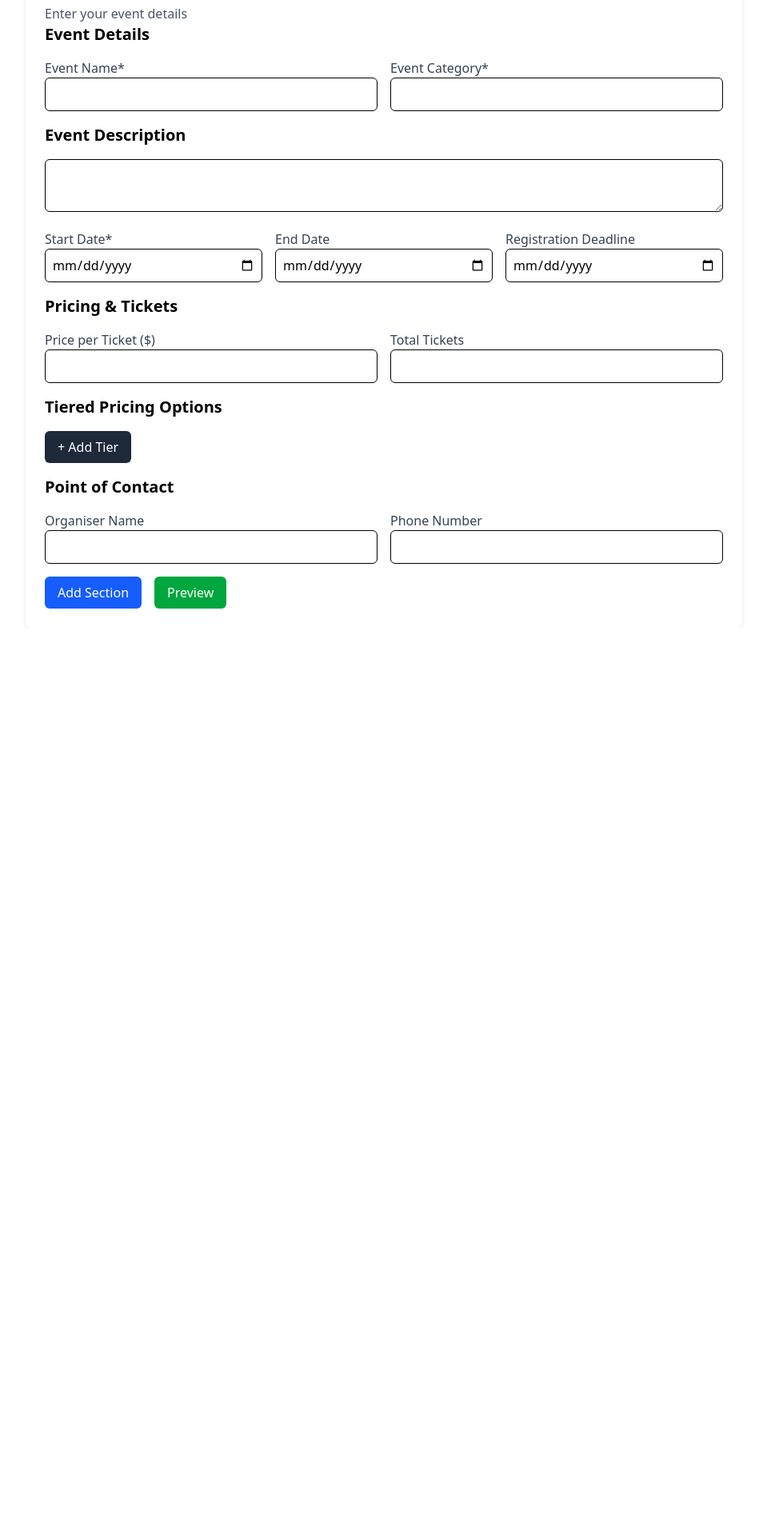
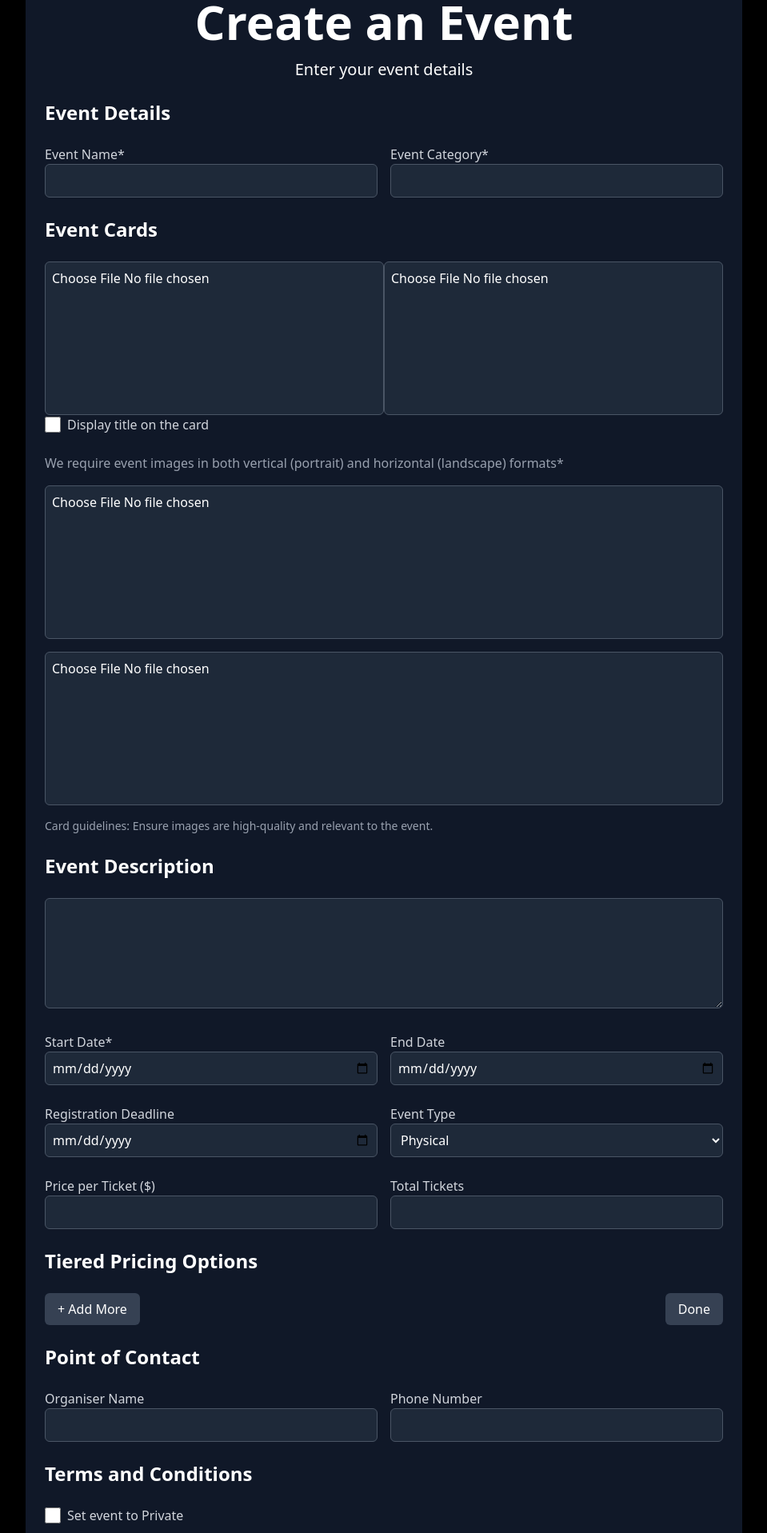
Before and after one commit to anandspaces/react-create-event-form, a React (Vite) app: page / in a window 1280 px wide. Shown: the part 123-2040 px from the top of the page at 80% size, without its empty margins (160-1119 px from the left). Before the commit the page ends 908 px from the top, so only its background shows below. Built offline with nearby package versions, Linux system fonts and the light colour scheme.

Commit message:
replaced grid with flex

```diff
--- a/src/components/Form.jsx
+++ b/src/components/Form.jsx
@@ -50,75 +50,123 @@ function Form() {
   };
 
   return (
-    <div className="max-w-4xl mx-auto p-6 bg-white shadow-md rounded-md">
-      <h3 className="text-2xl font-semibold">Create an Event</h3>
-      <p className="text-gray-600">Enter your event details</p>
+    <div className="bg-black text-white min-h-screen flex items-center justify-center">
+      <div className="max-w-4xl w-full mx-auto p-6 shadow-md rounded-md bg-gray-900">
+        <div className="text-center my-6">
+          <h3 className="text-4xl md:text-6xl font-semibold">Create an Event</h3>
+          <p className="text-lg md:text-xl my-4">Enter your event details</p>
+        </div>
 
-      <form onSubmit={handleSubmit} className="space-y-4">
-        <h4 className="text-xl font-semibold">Event Details</h4>
-        <div className="grid grid-cols-1 md:grid-cols-2 gap-4">
-          <div>
-            <label htmlFor="name" className="block text-gray-700">Event Name*</label>
-            <input type="text" id="name" value={eventData.name} onChange={handleChange} className="w-full p-2 border rounded-md" required />
+        <form onSubmit={handleSubmit} className="space-y-6">
+          <h4 className="text-2xl font-semibold">Event Details</h4>
+          <div className="flex justify-between gap-4">
+            <div className="w-full md:w-1/2">
+              <label htmlFor="name" className="block text-gray-300">Event Name*</label>
+              <input type="text" id="name" value={eventData.name} onChange={handleChange} className="w-full p-2 border border-gray-600 rounded-md bg-gray-800 text-white" required />
             </div>
-          <div>
-            <label htmlFor="category" className="block text-gray-700">Event Category*</label>
-            <input type="text" id="category" value={eventData.category} onChange={handleChange} className="w-full p-2 border rounded-md" required />
+            <div className="w-full md:w-1/2">
+              <label htmlFor="category" className="block text-gray-300">Event Category*</label>
+              <input type="text" id="category" value={eventData.category} onChange={handleChange} className="w-full p-2 border border-gray-600 rounded-md bg-gray-800 text-white" required />
             </div>
           </div>
 
-        <h4 className="text-xl font-semibold">Event Description</h4>
-        <textarea id="description" value={eventData.description} onChange={handleChange} className="w-full p-2 border rounded-md"></textarea>
+          <h4 className="text-2xl font-semibold">Event Cards</h4>
+          <div>
+            <div className="flex justify-between">
+              <input type="file" accept="image/*" className="w-full md:w-1/2 h-48 p-2 border border-gray-600 rounded-md bg-gray-800 text-white" />
+              <input type="file" accept="image/*" className="w-full md:w-1/2 h-48 p-2 border border-gray-600 rounded-md bg-gray-800 text-white" />
 
-        <div className="grid grid-cols-1 md:grid-cols-3 gap-4">
-          <div>
-            <label htmlFor="startDate" className="block text-gray-700">Start Date*</label>
-            <input type="date" id="startDate" value={eventData.startDate} onChange={handleChange} className="w-full p-2 border rounded-md" required />
             </div>
-          <div>
-            <label htmlFor="endDate" className="block text-gray-700">End Date</label>
-            <input type="date" id="endDate" value={eventData.endDate} onChange={handleChange} className="w-full p-2 border rounded-md" />
+            <label className="flex items-center gap-2">
+              <input type="checkbox" className="form-checkbox h-5 w-5 text-blue-600" />
+              <span className="text-gray-300">Display title on the card</span>
+            </label>
           </div>
-          <div>
-            <label htmlFor="regDeadline" className="block text-gray-700">Registration Deadline</label>
-            <input type="date" id="regDeadline" value={eventData.regDeadline} onChange={handleChange} className="w-full p-2 border rounded-md" />
+          <div className="flex flex-col gap-4">
+            <p className="text-gray-400">We require event images in both vertical (portrait) and horizontal (landscape) formats*</p>
+            <div className="flex flex-col gap-4">
+              <div className="w-full h-48">
+                <input type="file" accept="video/*" className="w-full h-48 p-2 border border-gray-600 rounded-md bg-gray-800 text-white" />
+              </div>
+              <div className="w-full h-48">
+                <input type="file" accept="video/*" className="w-full h-48 p-2 border border-gray-600 rounded-md bg-gray-800 text-white" />
+              </div>
+            </div>
+            <p className="text-gray-400 text-sm">Card guidelines: Ensure images are high-quality and relevant to the event.</p>
+          </div>
+
+          <h4 className="text-2xl font-semibold">Event Description</h4>
+          <textarea id="description" value={eventData.description} onChange={handleChange} className="w-full p-2 border border-gray-600 rounded-md bg-gray-800 text-white" rows="5"></textarea>
+
+          <div className="flex justify-between gap-4">
+            <div className="w-full md:w-1/2">
+              <label htmlFor="startDate" className="block text-gray-300">Start Date*</label>
+              <input type="date" id="startDate" value={eventData.startDate} onChange={handleChange} className="w-full p-2 border border-gray-600 rounded-md bg-gray-800 text-white" required />
+            </div>
+            <div className="w-full md:w-1/2">
+              <label htmlFor="endDate" className="block text-gray-300">End Date</label>
+              <input type="date" id="endDate" value={eventData.endDate} onChange={handleChange} className="w-full p-2 border border-gray-600 rounded-md bg-gray-800 text-white" />
             </div>
           </div>
 
-        <h4 className="text-xl font-semibold">Pricing & Tickets</h4>
-        <div className="grid grid-cols-1 md:grid-cols-2 gap-4">
-          <div>
-            <label htmlFor="pricePerTicket" className="block text-gray-700">Price per Ticket ($)</label>
-            <input type="number" id="pricePerTicket" value={eventData.pricePerTicket} onChange={handleChange} className="w-full p-2 border rounded-md" />
+          <div className="flex justify-between gap-4">
+            <div className="w-full md:w-1/2">
+              <label htmlFor="regDeadline" className="block text-gray-300">Registration Deadline</label>
+              <input type="date" id="regDeadline" value={eventData.regDeadline} onChange={handleChange} className="w-full p-2 border border-gray-600 rounded-md bg-gray-800 text-white" />
             </div>
-          <div>
-            <label htmlFor="totalTickets" className="block text-gray-700">Total Tickets</label>
-            <input type="number" id="totalTickets" value={eventData.totalTickets} onChange={handleChange} className="w-full p-2 border rounded-md" />
+            <div className="w-full md:w-1/2">
+              <label htmlFor="eventType" className="block text-gray-300">Event Type</label>
+              <select id="eventType" value={eventData.eventType} onChange={handleChange} className="w-full p-2 border border-gray-600 rounded-md bg-gray-800 text-white">
+                <option value="Physical">Physical</option>
+                <option value="Virtual">Virtual</option>
+                <option value="Hybrid">Hybrid</option>
+              </select>
             </div>
           </div>
 
-        <h4 className="text-xl font-semibold">Tiered Pricing Options</h4>
+          <div className="flex justify-between gap-4">
+            <div className="w-full md:w-1/2">
+              <label htmlFor="pricePerTicket" className="block text-gray-300">Price per Ticket ($)</label>
+              <input type="number" id="pricePerTicket" value={eventData.pricePerTicket} onChange={handleChange} className="w-full p-2 border border-gray-600 rounded-md bg-gray-800 text-white" />
+            </div>
+            <div className="w-full md:w-1/2">
+              <label htmlFor="totalTickets" className="block text-gray-300">Total Tickets</label>
+              <input type="number" id="totalTickets" value={eventData.totalTickets} onChange={handleChange} className="w-full p-2 border border-gray-600 rounded-md bg-gray-800 text-white" />
+            </div>
+          </div>
+
+          <h4 className="text-2xl font-semibold">Tiered Pricing Options</h4>
           {tiers.map((tier, index) => (
-          <div key={index} className="grid grid-cols-1 md:grid-cols-4 gap-4">
-            <input type="text" id="name" placeholder="Tier Name" value={tier.name} onChange={(e) => handleTierChange(index, e)} className="w-full p-2 border rounded-md" />
-            <input type="number" id="price" placeholder="Price" value={tier.price} onChange={(e) => handleTierChange(index, e)} className="w-full p-2 border rounded-md" />
-            <input type="date" id="availability" value={tier.availability} onChange={(e) => handleTierChange(index, e)} className="w-full p-2 border rounded-md" />
-            <input type="number" id="slots" placeholder="Slots" value={tier.slots} onChange={(e) => handleTierChange(index, e)} className="w-full p-2 border rounded-md" />
+            <div key={index} className="grid grid-cols-2 gap-4">
+              <input type="text" placeholder="Tier Name" value={tier.name} onChange={(e) => handleTierChange(index, e)} className="w-full p-2 border border-gray-600 rounded-md bg-gray-800 text-white" />
+              <input type="number" placeholder="Price" value={tier.price} onChange={(e) => handleTierChange(index, e)} className="w-full p-2 border border-gray-600 rounded-md bg-gray-800 text-white" />
+              <input type="date" value={tier.availability} onChange={(e) => handleTierChange(index, e)} className="w-full p-2 border border-gray-600 rounded-md bg-gray-800 text-white" />
+              <input type="number" placeholder="Slots" value={tier.slots} onChange={(e) => handleTierChange(index, e)} className="w-full p-2 border border-gray-600 rounded-md bg-gray-800 text-white" />
             </div>
           ))}
-        <button type="button" onClick={addTier} className="px-4 py-2 bg-gray-800 text-white rounded-md hover:bg-gray-600">+ Add Tier</button>
+          <div className="flex justify-between">
 
-        <h4 className="text-xl font-semibold">Point of Contact</h4>
-        <div className="grid grid-cols-1 md:grid-cols-2 gap-4">
-          <div>
-            <label htmlFor="organiserName" className="block text-gray-700">Organiser Name</label>
-            <input type="text" id="organiserName" value={eventData.organiserName} onChange={handleChange} className="w-full p-2 border rounded-md" />
+          <button type="button" onClick={addTier} className="px-4 py-2 bg-gray-700 text-white rounded-md hover:bg-gray-600">+ Add More</button>
+          <button type="button" className="px-4 py-2 bg-gray-700 text-white rounded-md hover:bg-gray-600">Done</button>
           </div>
-          <div>
-            <label htmlFor="phoneNumber" className="block text-gray-700">Phone Number</label>
-            <input type="number" id="phoneNumber" value={eventData.phoneNumber} onChange={handleChange} className="w-full p-2 border rounded-md" />
+
+          <h4 className="text-2xl font-semibold">Point of Contact</h4>
+          <div className="flex flex-col md:flex-row justify-between gap-4">
+            <div className="w-full md:w-1/2">
+              <label htmlFor="organiserName" className="block text-gray-300">Organiser Name</label>
+              <input type="text" id="organiserName" value={eventData.organiserName} onChange={handleChange} className="w-full p-2 border border-gray-600 rounded-md bg-gray-800 text-white" />
+            </div>
+            <div className="w-full md:w-1/2">
+              <label htmlFor="phoneNumber" className="block text-gray-300">Phone Number</label>
+              <input type="number" id="phoneNumber" value={eventData.phoneNumber} onChange={handleChange} className="w-full p-2 border border-gray-600 rounded-md bg-gray-800 text-white" />
             </div>
           </div>
+
+          <h4 className="text-2xl font-semibold">Terms and Conditions</h4>
+          <label className="flex items-center gap-2">
+            <input type="checkbox" className="form-checkbox h-5 w-5 text-blue-600" />
+            <span className="text-gray-300">Set event to Private</span>
+          </label>
 
           <div className="flex gap-4">
             <button type="button" className="px-4 py-2 bg-blue-600 text-white rounded-md hover:bg-blue-500">Add Section</button>
@@ -126,6 +174,7 @@ function Form() {
           </div>
         </form>
       </div>
+    </div>
   );
 }
 
```
Lines whose indentation alone changed are shown as unchanged.
